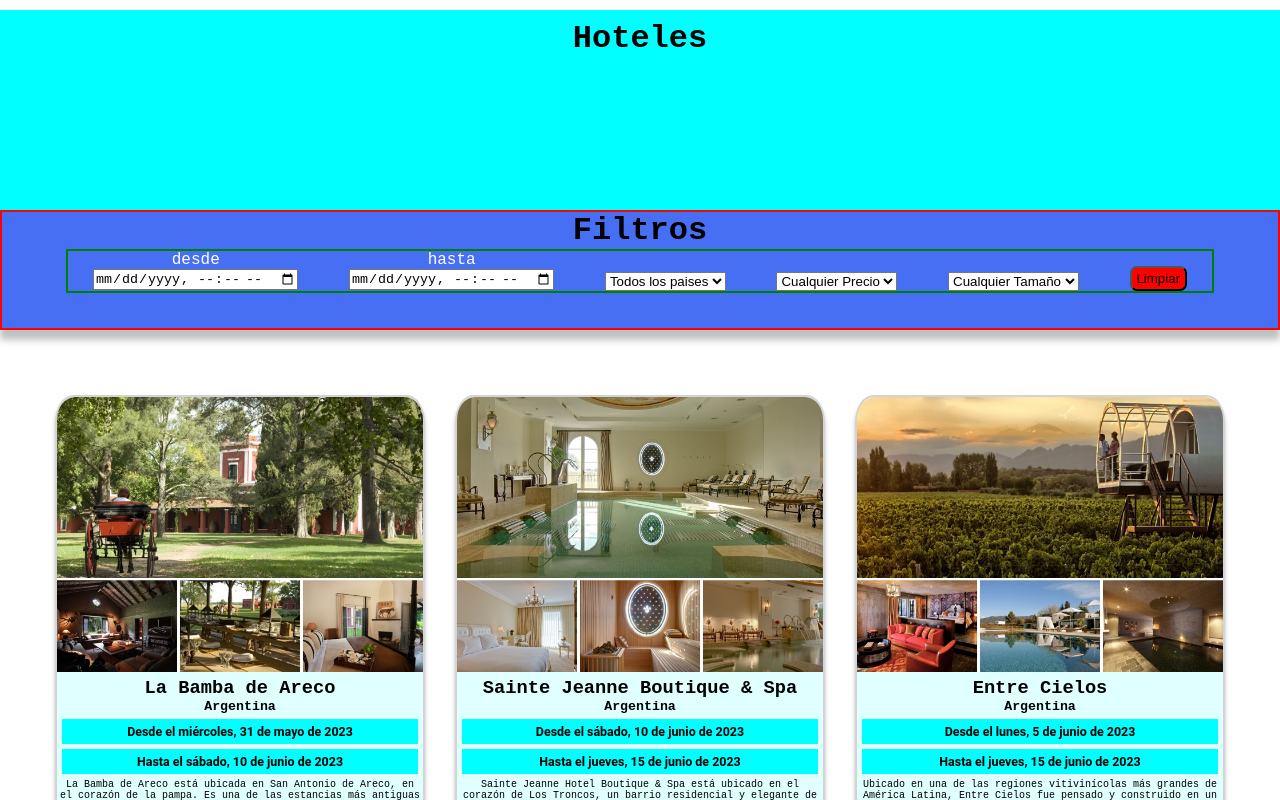
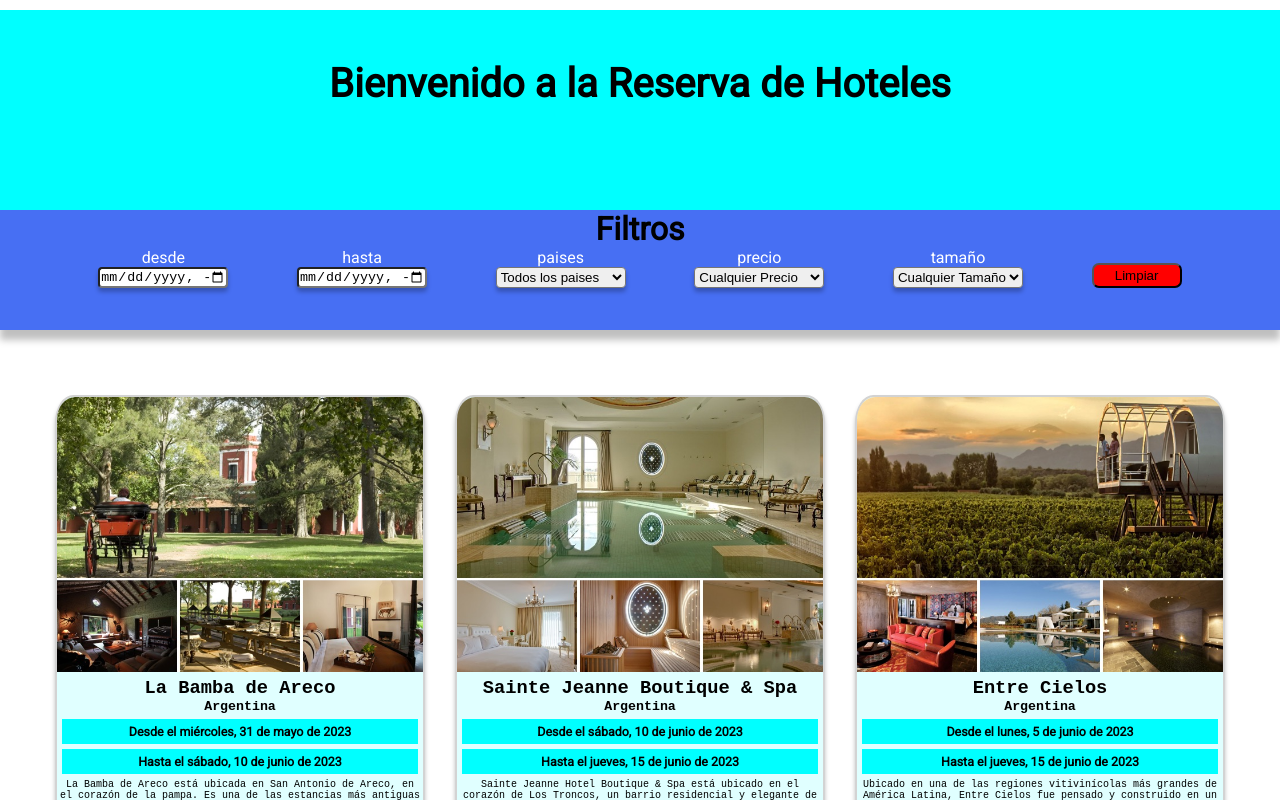
Before and after one commit to GregoryGalicio/filtrado-hoteles, a React (Create React App) app: page / in a window 1280 px wide. Shown: the top 800 px of the page. Built offline with nearby package versions, Linux system fonts and the light colour scheme.

Commit message:
mejorando estilos

```diff
--- a/src/components/Filtros/Filtros.jsx
+++ b/src/components/Filtros/Filtros.jsx
@@ -76,6 +76,8 @@ function Filtros({
           />
         </div>
         {/* filtro pais */}
+        <div>
+        <span>paises</span>
         <select onChange={seleccionPais} value={country}>
           <option value="todos">Todos los paises</option>
           <option value="argentina">Argentina</option>
@@ -83,7 +85,11 @@ function Filtros({
           <option value="chile">Chile</option>
           <option value="uruguay">Uruguay</option>
         </select>
+        </div>
+
         {/* filtro precio */}
+        <div>
+        <span>precio</span>
         <select onChange={seleccionPrecio} value={price}>
           <option value="todos">Cualquier Precio</option>
           <option value="$">Económico</option>
@@ -91,13 +97,19 @@ function Filtros({
           <option value="$$$">Lujo</option>
           <option value="$$$$">Magnífico</option>
         </select>
+        </div>
+
         {/* filtro tamaño */}
+        <div>
+        <span>tamaño</span>
         <select onChange={seleccionTamaño} value={size}>
           <option value="todos">Cualquier Tamaño</option>
           <option value="pequeño">Pequeño</option>
           <option value="mediano">Mediano</option>
           <option value="grande">Grande</option>
         </select>
+        </div>
+
         {/* filtro reset filtros */}
         <button onClick={manejarClick}>Limpiar</button>
       </div>
--- a/src/components/Filtros/Filtros.scss
+++ b/src/components/Filtros/Filtros.scss
@@ -1,3 +1,5 @@
+@import url('https://fonts.googleapis.com/css2?family=Lato:wght@100;300&family=Roboto:ital,wght@0,100;0,400;1,100&display=swap');
+
 .Filtros {
   display: flex;
   flex-direction: column;
@@ -7,13 +9,45 @@
   height: 120px;
   box-shadow: 0px 10px 7px rgba(0, 0, 0, 0.25);
   margin-bottom: 50px;
-  border: 2px red solid;
+  font-family: 'roboto', sans-serif;
+  // border: 2px red solid;
+}
+
+
+.filtros-lista {
+  display: flex;
+  justify-content: space-around;
+  align-items: flex-end;
+  flex-wrap: wrap;
+  width: 90%;
+  // border: 2px solid green;
+}
+.filtros-lista div {
+  display: flex;
+  flex-direction: column;
+  color: white;
+  height: 40px;
+  // border: solid 1px greenyellow;
+}
+.filtros-lista div input {
+  height: 25px;
+  width: 130px;
+  cursor: pointer;
+  border-radius: 4px;
+  box-shadow: 0px 4px 4px rgba(0, 0, 0, 0.25);
+}
+.filtros-lista div select {
+  height: 25px;
+  width: 130px;
+  cursor: pointer;
+  border-radius: 4px;
+  box-shadow: 0px 4px 4px rgba(0, 0, 0, 0.25);
 }
 
 .filtros select,
 button {
   height: 25px;
-  width: 5%;
+  width: 90px;
   background-color: red;
   cursor: pointer;
   border-radius: 7px;
@@ -22,19 +56,3 @@ button:hover{
   background-color: rgb(231, 21, 231);
 
 }
-
-
-.filtros-lista {
-  display: flex;
-  justify-content: space-around;
-  align-items: flex-end;
-  width: 90%;
-  border: 2px solid green;
-}
-
-.fecha {
-  display: flex;
-  flex-direction: column;
-  color: white;
-  height: 40px;
-}
--- a/src/components/Footer/Footer.jsx
+++ b/src/components/Footer/Footer.jsx
@@ -4,16 +4,12 @@ import "./Footer.scss";
 const Footer = () => {
   return (
     <div className="main-footer">
-      <div className="container">
-        <div className="row"></div>
         <hr />
-        <div className="row">
-          <p className="col-sm">
-            &copy;{new Date().getFullYear()} GLOBANT ACAMICA INC | Todos los
-            derechos reservados | Terminos de servicios | Privacidad
-          </p>
-        </div>
-      </div>
+        <p >
+          &copy;{new Date().getFullYear()} GLOBANT ACAMICA INC Design by Gregory
+          Galicio | Todos los derechos reservados | Terminos de servicios |
+          Privacidad
+        </p>
     </div>
   );
 };
--- a/src/components/Footer/Footer.scss
+++ b/src/components/Footer/Footer.scss
@@ -2,10 +2,17 @@
 .main-footer {
   color: white;
   background-color:rgb(71, 111, 243);
-  padding-top: 3em;
+  padding-top: 2em;
   position: relative;
   bottom: 0;
   width: 100%;
+  margin-top: 20px;
+  box-shadow: 0px 10px 7px rgba(0, 0, 0, 0.25);
+}
+.main-footer p{
+  padding:20px;
+  // cursor:pointer;
+  margin-bottom: 20px;
 }
 
 /*Aqui termina la sección del footer*/
--- a/src/components/Header/Header.jsx
+++ b/src/components/Header/Header.jsx
@@ -15,7 +15,7 @@ function Header({ pais, desde, hasta, precio, tamaño }) {
 
   return (
     <div className="Header">
-      <h1>Hoteles</h1>
+      <h1>Bienvenido a la Reserva de Hoteles</h1>
       {desde ? <h3>desde el {desdeNormal}</h3> : ""}
       {hasta ? <h3>hasta el {hastaNormal}</h3> : ""}
     </div>
--- a/src/components/Header/Header.scss
+++ b/src/components/Header/Header.scss
@@ -3,6 +3,10 @@
   margin: 0 auto;
   background-color: cyan;
   height: 200px;
-  padding: 10px;
+  padding: 50px;
   margin-top: 10px;
 }
+.Header h1{
+  font-family: 'roboto', sans-serif;
+  font-size:40px ;
+}
```
